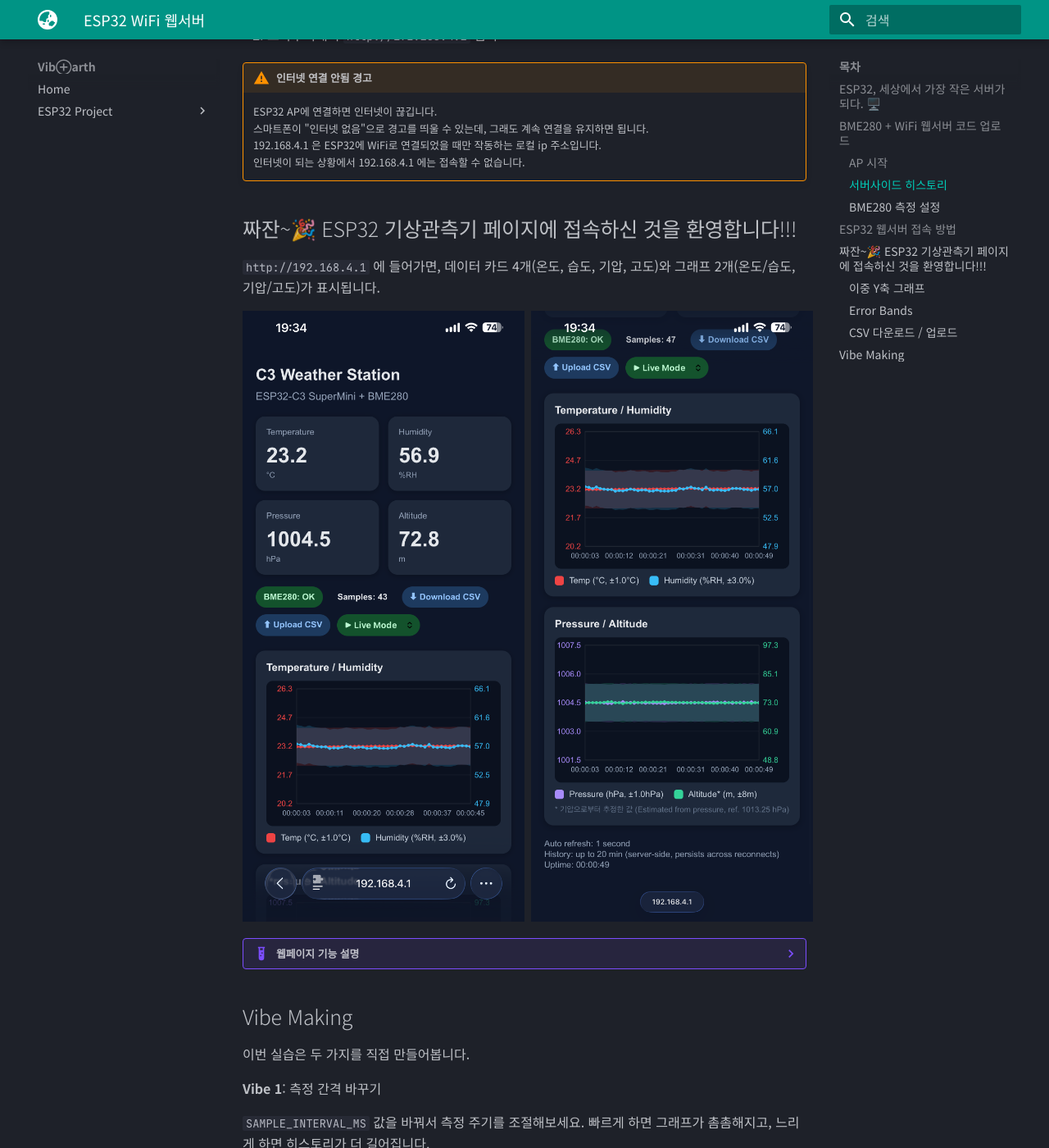
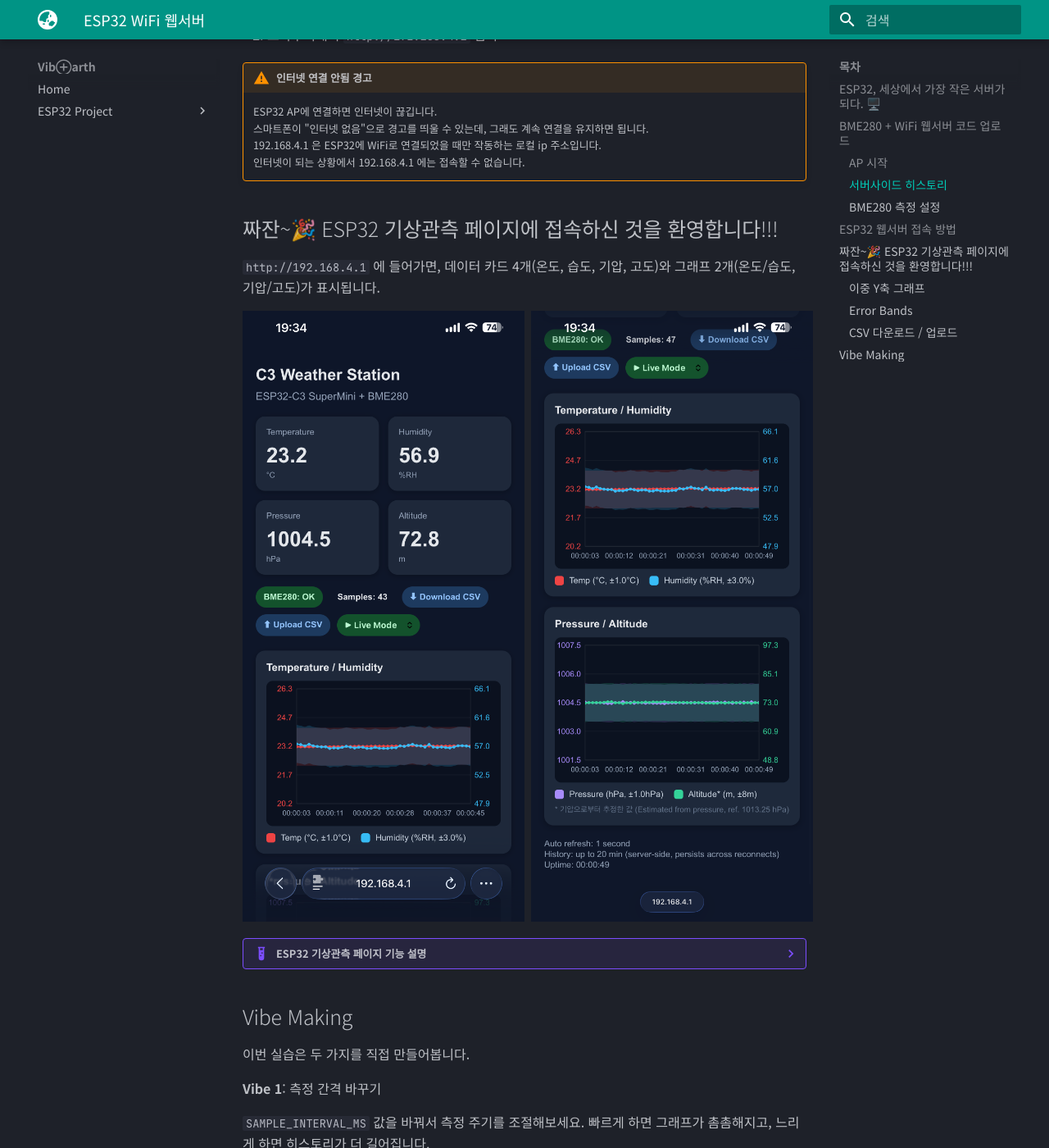
Before and after one commit to VibEarth/VibEarth.github.io, an MkDocs documentation site: the page built from docs/esp32/c3/wifi_webserver.md, in a window 1280 px wide and 1400 px high, scrolled down 1497 px. Shown: the whole window at 82% size. Built offline with MkDocs 1.6.1 and Material for MkDocs 9.7.7, drawn with Linux system fonts in a browser that asks for light colours.

Commit message:
vault backup: 2026-07-03 20:12:18

```diff
--- a/docs/esp32/c3/wifi_webserver.md
+++ b/docs/esp32/c3/wifi_webserver.md
@@ -118,7 +118,7 @@ Web UI  : http://192.168.4.1
 	192.168.4.1 은 ESP32에 WiFi로 연결되었을 때만 작동하는 로컬 ip 주소입니다.
 	인터넷이 되는 상황에서 192.168.4.1 에는 접속할 수 없습니다.
 
-## 짜잔~🎉 ESP32 기상관측기 페이지에 접속하신 것을 환영합니다!!!
+## 짜잔~🎉 ESP32 기상관측 페이지에 접속하신 것을 환영합니다!!!
 
 `http://192.168.4.1` 에 들어가면, 데이터 카드 4개(온도, 습도, 기압, 고도)와 그래프 2개(온도/습도, 기압/고도)가 표시됩니다.
 
@@ -127,12 +127,12 @@ Web UI  : http://192.168.4.1
   <img src="/assets/webserver/esp32_webserver_2.png" style="width:50%;">
 </div>
 
-??? example "웹페이지 기능 설명"
+??? example "ESP32 기상관측 페이지 기능 설명"
 
 	### 이중 Y축 그래프
 
-	온도는 20~30°C 범위, 습도는 40~80%RH 범위라 같은 축에 놓으면 변화가 잘 보이지 않습니다. 왼쪽 축(온도)과 오른쪽 축(습도)을 따로 두면 각각의 변화폭이 그래프 높이를 충분히 활용합니다.
-
+	온도는 20~30°C 범위, 습도는 40~80%RH 범위라 같은 축에 놓으면 변화가 잘 보이지 않습니다.
+	왼쪽 축(온도)과 오른쪽 축(습도)을 따로 두면 각각의 변화폭이 그래프 높이를 충분히 활용합니다.
 	기압/고도 그래프도 같은 방식입니다. 기압이 올라가면 고도 추정값은 내려가는 반비례 관계가 두 축에서 바로 보입니다.
 
 	### Error Bands
```
Also changed, not shown: other parts of docs/esp32/c3/wifi_webserver.md (+5 -3 lines).
